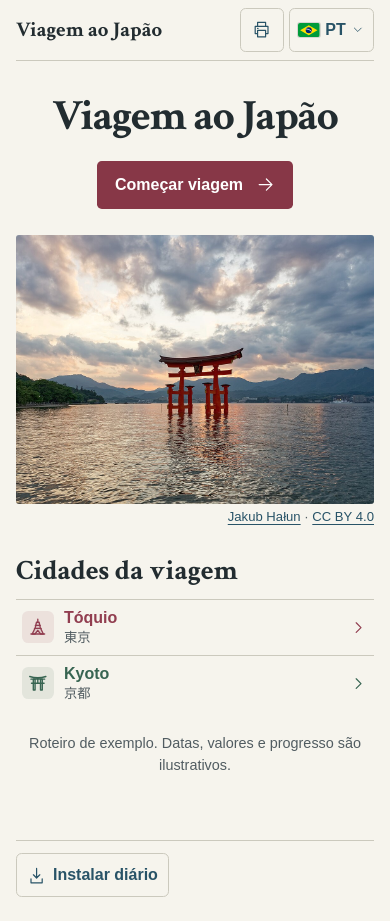
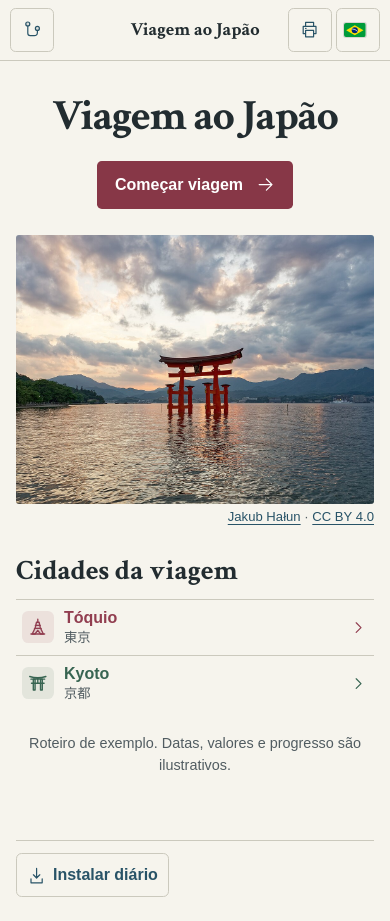
Before and after one commit to DuduRPP/JapanTrip, a React (Vite) app: page / in a window 390 px wide. Built offline with nearby package versions, Linux system fonts and the light colour scheme; a web font is replaced by a local one.

Commit message:
Centraliza o cabeçalho e mostra preços dos restaurantes

```diff
--- a/src/Timeline.jsx
+++ b/src/Timeline.jsx
@@ -60,14 +60,11 @@ export function Timeline({ groups, cities, t, translate, title, dayText, shortDa
     }
   }
 
-  return <aside className="timeline">
-    <div className="timeline-header">
-      <button type="button" className="timeline-toggle utility-button" aria-haspopup="dialog"
-        aria-controls="timeline-panel" onClick={showTimeline}>
-        <Icon name="route" /> {t.route}
-      </button>
-      <TodayLink step={today} stepHref={stepHref} label={t.goToday} />
-    </div>
+  return <div className="timeline">
+    <button type="button" className="timeline-toggle utility-button" aria-haspopup="dialog"
+      aria-controls="timeline-panel" aria-label={t.route} title={t.route} onClick={showTimeline}>
+      <Icon name="route" /><span>{t.route}</span>
+    </button>
     <dialog className="timeline-panel" id="timeline-panel" ref={dialog} aria-labelledby="timeline-title"
       onClick={event => { if (event.target === event.currentTarget) dialog.current.close(); }}>
       <div className="timeline-panel-content">
@@ -76,6 +73,9 @@ export function Timeline({ groups, cities, t, translate, title, dayText, shortDa
           <button type="button" className="icon-link" aria-label={t.closeRoute} title={t.closeRoute}
             autoFocus onClick={() => dialog.current.close()}><Icon name="close" /></button>
         </header>
+        {today && <div className="timeline-today">
+          <TodayLink step={today} stepHref={stepHref} label={t.goToday} />
+        </div>}
         <nav ref={rail} aria-label={t.route} className="timeline-steps" onClick={closeOnLink}>
           <ol className="plain rail-groups">
             {groups.map(group => {
@@ -119,5 +119,5 @@ export function Timeline({ groups, cities, t, translate, title, dayText, shortDa
         </nav>
       </div>
     </dialog>
-  </aside>;
+  </div>;
 }
--- a/src/TripContent.jsx
+++ b/src/TripContent.jsx
@@ -35,7 +35,8 @@ function MapLink({ label, query }) {
 }
 
 function VenueList({ venues, display, venueHref, selectedId }) {
-  const { t, translate } = display;
+  const { t, translate, yen } = display;
+  const priceUnits = { person: t.perPerson, piece: t.perPiece, box: t.perBox };
   return <ul className="plain venue-list">{venues.map(venue => {
     const name = translate(venue.name);
     const mapLabel = t.map + ' · ' + name;
@@ -46,6 +47,10 @@ function VenueList({ venues, display, venueHref, selectedId }) {
       <div>
         <ItemName name={venue.name} href={venueHref?.(venue)} {...display} />
         <p className="meta">{translate(venue.description)}</p>
+        {venue.price && <p className="venue-price">
+          <a href={venue.price.source} title={t.priceSource}>{venue.price.estimated ? '≈ ' : ''}{yen(venue.price.yen)}</a>
+          {' '}{priceUnits[venue.price.unit]}
+        </p>}
         <p className="meta venue-address" lang="ja">{venue.addressJa}</p>
       </div>
       <div className="venue-links">
--- a/src/data/trip.json
+++ b/src/data/trip.json
@@ -50,6 +50,7 @@
                 "en": "Soba restaurant near Asakusa Station with hot and cold options."
               },
               "addressJa": "東京都台東区浅草1-1-5",
+              "price": { "yen": 1200, "unit": "person", "estimated": true, "source": "https://www.maruka.net/" },
               "url": "https://www.maruka.net/"
             }
           ]
@@ -83,6 +84,7 @@
                 "en": "Asakusa sweet shop that cooks its taiyaki one at a time."
               },
               "addressJa": "東京都台東区浅草2-12-4",
+              "price": { "yen": 230, "unit": "piece", "source": "https://a-naniwaya.com/menu/" },
               "url": "https://asakusa-shoren.jp/stores/683/"
             }
           ]
@@ -175,6 +177,7 @@
                 "en": "Higashiyama restaurant specializing in yudofu made with house-made tofu."
               },
               "addressJa": "京都府京都市東山区清水3丁目340",
+              "price": { "yen": 4950, "unit": "person", "estimated": true, "source": "https://www.tofuokutan.info/kakaku.pdf" },
               "url": "https://tofuokutan.info/access.html"
             }
           ]
@@ -207,6 +210,7 @@
                 "en": "Sweet shop near Kiyomizu-dera, a good stop for a box of yatsuhashi."
               },
               "addressJa": "京都府京都市東山区清水1丁目277",
+              "price": { "yen": 680, "unit": "box", "source": "https://www.8284.co.jp/products/detail/30000387" },
               "url": "https://www.8284.co.jp/shop/kiyomizu.html"
             }
           ]
--- a/src/labels.js
+++ b/src/labels.js
@@ -20,6 +20,7 @@ export const labels = {
     sample: 'Roteiro de exemplo. Datas, valores e progresso são ilustrativos.',
     day: 'Dia', stops: 'Paradas do dia', transfer: 'Entre cidades', transport: 'Opções de transporte',
     perNight: 'por noite', perPerson: 'por pessoa', from: 'A partir de', map: 'Mapa',
+    perPiece: 'por unidade', perBox: 'por caixa de 10', priceSource: 'Consultar preço na fonte',
     savory: 'Salgados', sweet: 'Doces', done: 'Concluído', pending: 'Pendente',
     tasted: 'Experimentado', untasted: 'Para experimentar', operator: 'Consultar operadora',
     previous: 'Etapa anterior', next: 'Próxima etapa', language: 'Idioma',
@@ -40,6 +41,7 @@ export const labels = {
     sample: 'サンプル旅程です。日付・料金・達成状況は例です。',
     day: '日目', stops: '今日の立ち寄り先', transfer: '都市間の移動', transport: '交通手段',
     perNight: '1泊あたり', perPerson: '1人あたり', from: '目安', map: '地図',
+    perPiece: '1個あたり', perBox: '10個入り1箱', priceSource: '掲載価格を確認',
     savory: '食事', sweet: '甘いもの', done: '訪問済み', pending: '未訪問',
     tasted: '試食済み', untasted: '食べてみたい', operator: '運行会社のサイト',
     previous: '前のページ', next: '次のページ', language: '言語',
@@ -60,6 +62,7 @@ export const labels = {
     sample: 'Sample itinerary. Dates, prices and progress are illustrative.',
     day: 'Day', stops: 'Stops for the day', transfer: 'Between cities', transport: 'Transport options',
     perNight: 'per night', perPerson: 'per person', from: 'From', map: 'Map',
+    perPiece: 'per piece', perBox: 'per box of 10', priceSource: 'Check the listed price',
     savory: 'Savory', sweet: 'Sweets', done: 'Visited', pending: 'Pending',
     tasted: 'Tasted', untasted: 'To try', operator: 'Check with the operator',
     previous: 'Previous stage', next: 'Next stage', language: 'Language',
--- a/src/main.jsx
+++ b/src/main.jsx
@@ -119,7 +119,10 @@ function App() {
 
   return <div className="site" style={{ '--accent': city?.accent }}>
     <a className="skip" href="#content" onClick={event => { event.preventDefault(); main.current?.focus(); }}>{t.skip}</a>
-    <header className="site-header wrap">
+    <header className="site-header">
+      <Timeline groups={timelineGroups} cities={cities} t={t} translate={translate}
+        title={title} dayText={dayText} shortDate={shortDate} stepHref={stepHref} cityHref={cityHref}
+        selected={step} today={today} cityId={city?.id} cityPage={cityPage?.kind} cityPages={cityPages} />
       <a className="brand" href={href(lang)} aria-current={home ? 'page' : undefined}>{t.title}</a>
       <div className="header-actions">
         {!printable && <a className="icon-link header-pdf" href={href(lang, 'pdf')} aria-label={t.pdf} title={t.pdf}>
@@ -128,9 +131,6 @@ function App() {
         <LanguagePicker lang={lang} label={t.language} languageHref={code => href(code, kind, id, entryId)} />
       </div>
     </header>
-    {!home && !printable && <Timeline groups={timelineGroups} cities={cities} t={t} translate={translate}
-      title={title} dayText={dayText} shortDate={shortDate} stepHref={stepHref} cityHref={cityHref}
-      selected={step} today={today} cityId={city?.id} cityPage={cityPage?.kind} cityPages={cityPages} />}
     <div className={'wrap ' + (home || printable ? 'cover-shell' : 'journal-shell')}>
     <main id="content" className={'page' + (home ? ' cover' : printable ? ' printable' : '')} tabIndex={-1} ref={main}>
     {printable ? <TripPrint trip={trip} coverPhoto={coverPhoto} cities={cities} display={display}
--- a/src/style.css
+++ b/src/style.css
@@ -33,9 +33,10 @@ a:hover { text-decoration-thickness: 2px; }
 :focus-visible { outline: 2px solid var(--accent); outline-offset: 4px; }
 svg { width: 1.2em; height: 1.2em; vertical-align: -.22em; flex-shrink: 0; }
 .wrap { width: min(100% - 3rem, 84rem); margin-inline: auto; }
-.site-header { min-height: 4.5rem; display: grid; grid-template-columns: minmax(0, 1fr) auto; align-items: center; gap: .6rem; border-bottom: 1px solid var(--rule); }
-.brand { justify-self: start; font: 700 clamp(1.3rem, 3.5vw, 1.8rem)/1.05 var(--display); color: var(--ink); text-decoration: none; text-wrap: balance; }
+.site-header { min-height: 4.5rem; display: grid; grid-template-columns: minmax(0, 1fr) minmax(0, max-content) minmax(0, 1fr); align-items: center; gap: .6rem; padding-inline: clamp(1rem, 2.25vw, 2rem); border-bottom: 1px solid var(--rule); }
+.brand { justify-self: center; text-align: center; font: 700 clamp(1.25rem, 3.5vw, 1.8rem)/1.05 var(--display); color: var(--ink); text-decoration: none; text-wrap: balance; }
 .header-actions, .pwa-controls { display: flex; align-items: center; gap: .45rem .75rem; }
+.header-actions { justify-self: end; }
 .pwa-controls { flex-wrap: wrap; }
 .language-control { position: relative; color: var(--accent); }
 .language-control summary { display: flex; align-items: center; gap: .35rem; min-height: 44px; padding: .3rem .5rem; border: 1px solid var(--rule); border-radius: .35rem; list-style: none; font-weight: 700; cursor: pointer; }
@@ -74,8 +75,8 @@ svg { width: 1.2em; height: 1.2em; vertical-align: -.22em; flex-shrink: 0; }
 .stamp { display: inline-grid; place-items: center; flex: none; width: 2rem; height: 2rem; border-radius: .4rem; background: color-mix(in srgb, currentColor 10%, transparent); }
 .stamp svg { width: 1.35rem; height: 1.35rem; }
 .icon-tint { fill: currentColor; fill-opacity: .14; }
-.timeline { min-width: 0; margin-inline: clamp(1rem, 2.25vw, 2rem); padding-top: .45rem; }
-.timeline-header { display: flex; flex-wrap: wrap; align-items: center; gap: .2rem .65rem; }
+.timeline { justify-self: start; }
+.timeline-today { padding-inline: 1rem; }
 .today-link { display: inline-flex; gap: .35rem; align-items: center; color: #734112; font-weight: 700; min-height: 44px; }
 .today-link svg { width: 1.05rem; height: 1.05rem; }
 .timeline-panel { position: fixed; inset: 0 auto 0 0; margin: 0; padding: 0; border: 0; width: min(25rem, 92vw); max-width: none; height: 100%; max-height: none; overflow: hidden; color: var(--ink); background: var(--paper); box-shadow: 10px 0 35px #222c3026; transform: translateX(-100%); transition: transform .24s ease-out, display .24s allow-discrete, overlay .24s allow-discrete; }
@@ -163,6 +164,7 @@ p { line-height: 1.55; }
 .venue-list { margin-top: .35rem; }
 .venue-list .venue-row { display: grid; grid-template-columns: minmax(0, 1fr) auto; gap: .45rem; align-items: start; border-top: 1px solid var(--rule); padding: .65rem 0; }
 .venue-list .venue-row p { margin-bottom: 0; }
+.venue-price { margin: .3rem 0 0; font-weight: 700; font-variant-numeric: tabular-nums; }
 .venue-address { overflow-wrap: anywhere; }
 .venue-links { display: flex; gap: .3rem; flex-wrap: wrap; }
 .shopping-list { max-width: 48rem; }
@@ -189,10 +191,16 @@ p { line-height: 1.55; }
 .skip { position: absolute; top: 0; left: 1rem; padding: .5rem 1rem; background: var(--paper); transform: translateY(-150%); }
 .skip:focus { transform: none; }
 .sr-only { position: absolute; width: 1px; height: 1px; margin: -1px; padding: 0; overflow: hidden; clip-path: inset(50%); white-space: nowrap; }
+@media (max-width: 40rem) {
+  .site-header { min-height: 3.8rem; grid-template-columns: 5.75rem minmax(0, 1fr) 5.75rem; gap: .3rem; padding-inline: .65rem; }
+  .brand { font-size: 1.15rem; }
+  .header-actions { gap: .25rem; }
+  .timeline-toggle span { display: none; }
+  .language-control summary { justify-content: center; width: 44px; font-size: 0; padding-inline: .25rem; }
+  .language-control summary > svg:last-child { display: none; }
+}
 @media (max-width: 34rem) {
   .wrap { width: calc(100% - 2rem); }
-  .site-header { min-height: 3.8rem; }
-  .header-actions { gap: .35rem; }
   .cover-photo .photo img { aspect-ratio: 4 / 3; }
   .city-heading h1 { font-size: clamp(2.2rem, 10vw, 2.7rem); overflow-wrap: anywhere; }
   .venue-list .venue-row { grid-template-columns: minmax(0, 1fr); }
```
Also changed, not shown: 1 other file (tests, documents, lock files or other folders).
